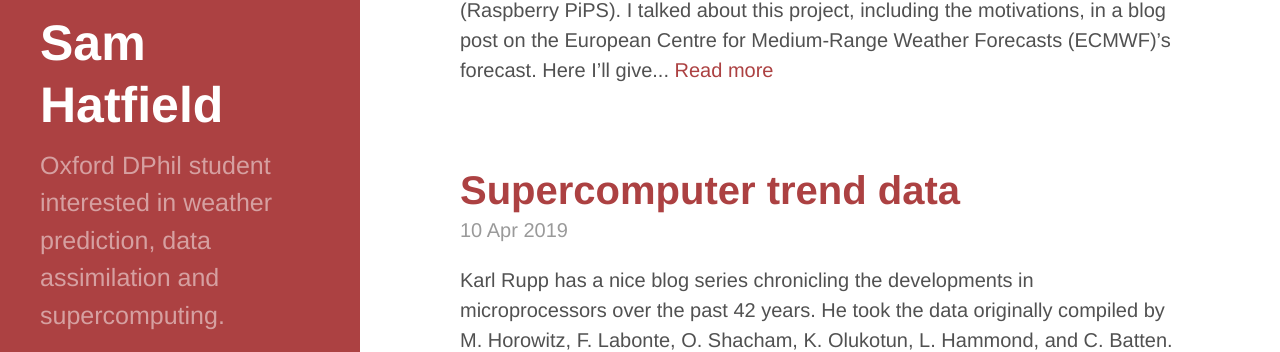
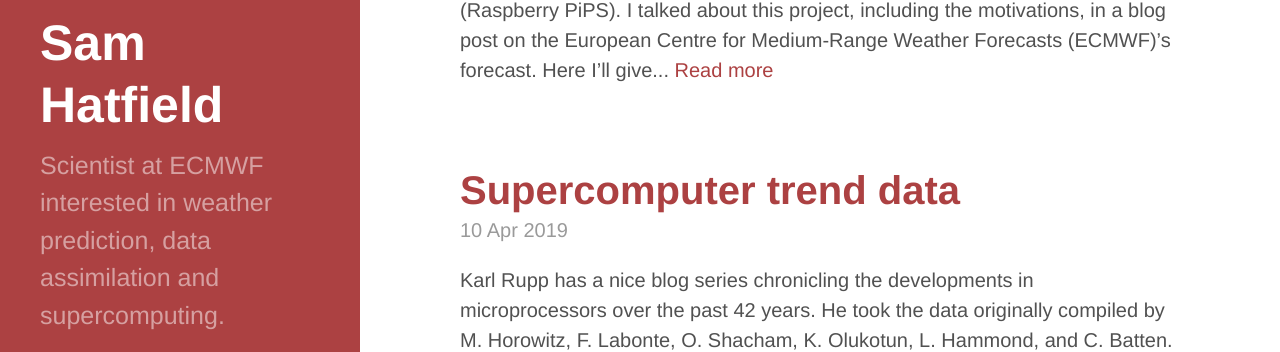
Before and after one commit to samhatfield/samhatfield.github.io, a Jekyll site: the page built from index.html, in a window 1280 px wide. Shown: the part 295-647 px from the top of the page. Built offline with Jekyll 4.4.1, drawn with Linux system fonts in a browser that asks for light colours; nearby versions of some CDN libraries; some web fonts are replaced; the list of posts is cut into pages by our own code.

Commit message:
Update _config.yml

```diff
--- a/_config.yml
+++ b/_config.yml
@@ -7,7 +7,7 @@
 # Setup
 title:            'Sam Hatfield'
 tagline:          ''
-description:      'Oxford DPhil student interested in weather prediction, data assimilation and supercomputing.'
+description:      'Scientist at ECMWF interested in weather prediction, data assimilation and supercomputing.'
 url:              https://samhatfield.co.uk
 baseurl:          /
 future: true
```
